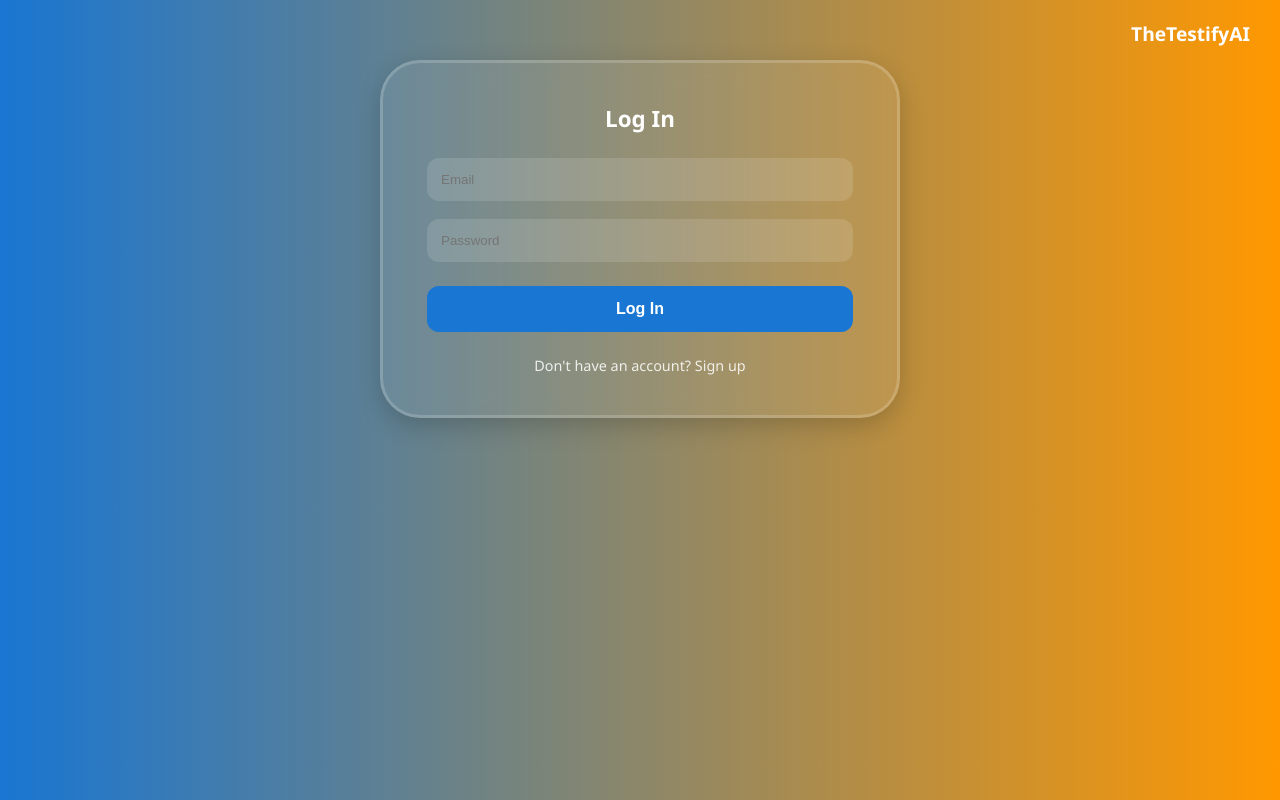
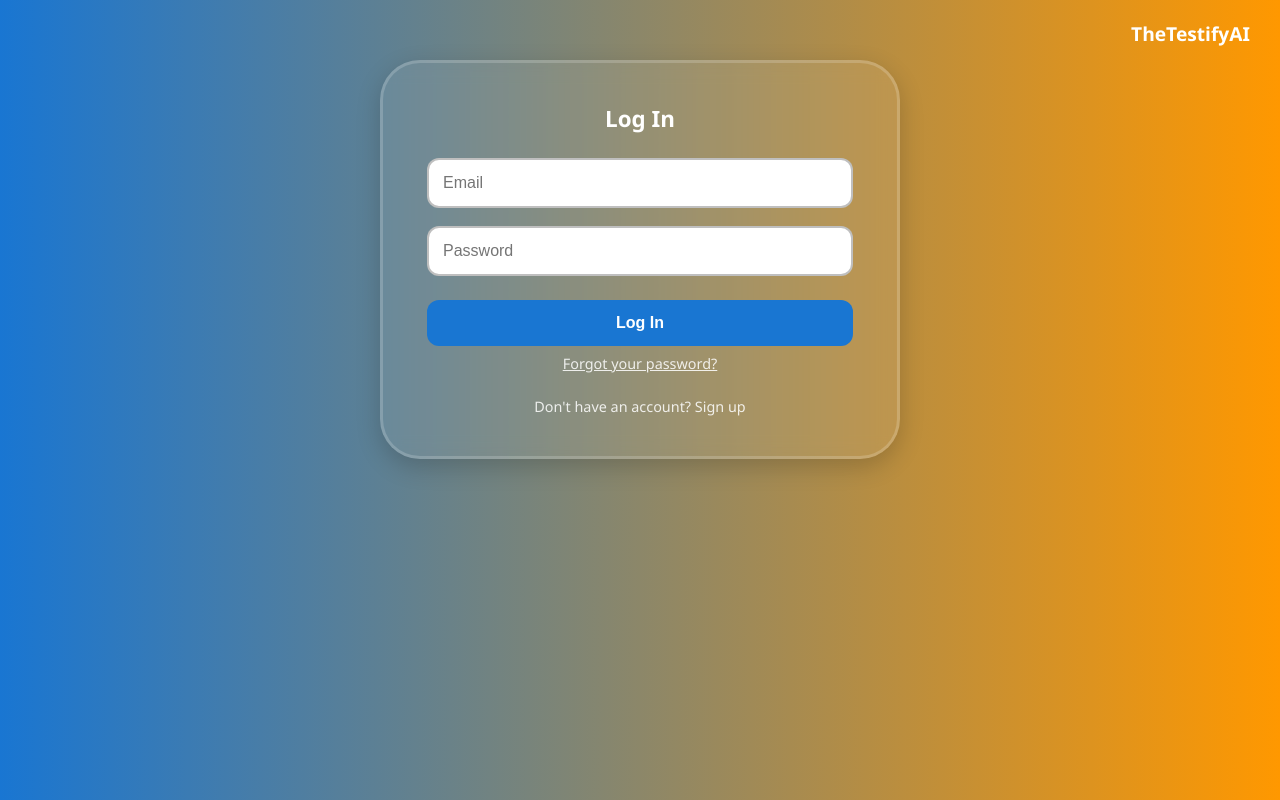
Before and after one commit to christensenandrew455-cell/Testifyai, a Next.js app: page /login in a window 1280 px wide. Built offline with nearby package versions, Linux system fonts and the light colour scheme; no server answers.

Commit message:
Update page.js

```diff
--- a/app/login/page.js
+++ b/app/login/page.js
@@ -17,10 +17,11 @@ export default function LoginPage() {
   const inputStyle = {
     padding: "14px",
     borderRadius: "12px",
-    border: "none",
+    border: "2px solid rgba(0,0,0,0.25)",
     outline: "none",
-    backgroundColor: "rgba(255,255,255,0.12)",
-    color: "white",
+    backgroundColor: "white",
+    color: "black",
+    fontSize: "1rem",
   };
 
   async function handleLogin(e) {
@@ -29,7 +30,17 @@ export default function LoginPage() {
     setLoading(true);
 
     try {
-      await signInWithEmailAndPassword(auth, email, pass);
+      const userCred = await signInWithEmailAndPassword(auth, email, pass);
+
+      // 🔍 HERE is where we add email verification enforcement
+      if (!userCred.user.emailVerified) {
+        setError(
+          "Your email is not verified. Please check your inbox and verify before logging in."
+        );
+        setLoading(false);
+        return;
+      }
+
       router.push("/profile");
     } catch (err) {
       const code = err?.code || "";
@@ -93,16 +104,44 @@ export default function LoginPage() {
           gap: "18px",
         }}
       >
-        <h2 style={{ marginBottom: "6px", fontWeight: 800, fontSize: "1.4rem" }}>Log In</h2>
+        <h2
+          style={{
+            marginBottom: "6px",
+            fontWeight: 800,
+            fontSize: "1.4rem",
+          }}
+        >
+          Log In
+        </h2>
 
         {error && (
-          <div style={{ color: "#ffdddd", background: "rgba(0,0,0,0.12)", padding: "10px", borderRadius: 8 }}>
+          <div
+            style={{
+              color: "#ffdddd",
+              background: "rgba(0,0,0,0.12)",
+              padding: "10px",
+              borderRadius: 8,
+            }}
+          >
             {error}
           </div>
         )}
 
-        <input type="email" placeholder="Email" value={email} onChange={(e) => setEmail(e.target.value)} style={inputStyle} />
-        <input type="password" placeholder="Password" value={pass} onChange={(e) => setPass(e.target.value)} style={inputStyle} />
+        <input
+          type="email"
+          placeholder="Email"
+          value={email}
+          onChange={(e) => setEmail(e.target.value)}
+          style={inputStyle}
+        />
+
+        <input
+          type="password"
+          placeholder="Password"
+          value={pass}
+          onChange={(e) => setPass(e.target.value)}
+          style={inputStyle}
+        />
 
         <button
           type="submit"
@@ -123,8 +162,30 @@ export default function LoginPage() {
           {loading ? "Logging in..." : "Log In"}
         </button>
 
-        <Link href="/signup" style={{ marginTop: "6px", color: "white", opacity: 0.85, fontSize: "0.9rem" }}>
-          Don't have an account? Sign up
+        {/* 🔵 Forgot password link */}
+        <Link
+          href="/passwordreset"
+          style={{
+            marginTop: "-10px",
+            color: "white",
+            opacity: 0.85,
+            fontSize: "0.9rem",
+            textDecoration: "underline",
+          }}
+        >
+          Forgot your password?
+        </Link>
+
+        <Link
+          href="/signup"
+          style={{
+            marginTop: "6px",
+            color: "white",
+            opacity: 0.85,
+            fontSize: "0.9rem",
+          }}
+        >
+          Don&apos;t have an account? Sign up
         </Link>
       </form>
     </div>
```
